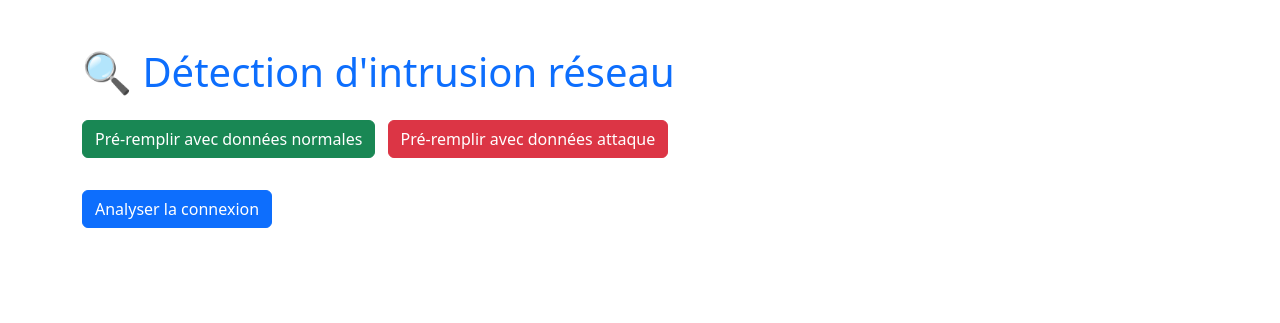
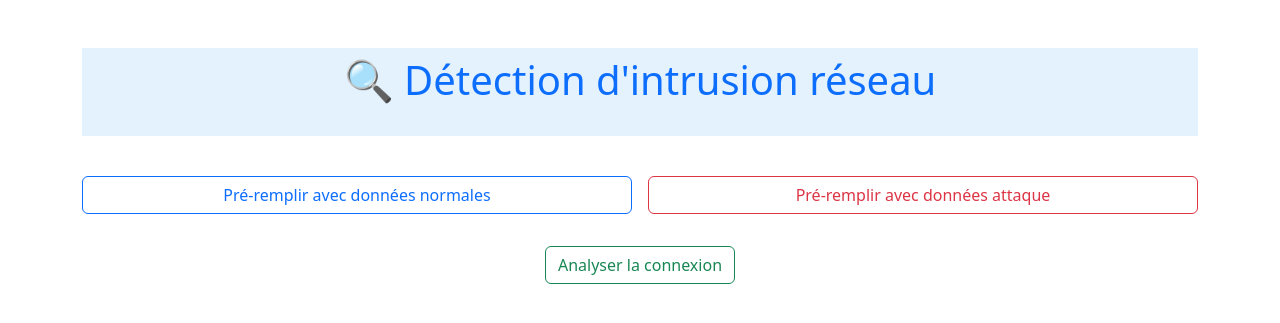
Before and after one commit to AhmedKhnissi/ML-Intrusion-Detector, a Flask app: page / in a window 1280 px wide. Shown: the top 323 px of the page. Run offline with Flask 3, Linux system fonts and the light colour scheme; parts of the project's set-up code (start-up, migrations or seed data) failed here and were passed over.

Commit message:
Front edits

```diff
--- a/templates/index.html
+++ b/templates/index.html
@@ -1,22 +1,33 @@
-<!-- templates/index.html -->
-
 <!DOCTYPE html>
 <html lang="fr">
 <head>
   <meta charset="UTF-8">
   <meta name="viewport" content="width=device-width, initial-scale=1">
   <title>Détecteur d'intrusion</title>
-    <link href="https://cdn.jsdelivr.net/npm/bootstrap@5.2.3/dist/css/bootstrap.min.css" rel="stylesheet" integrity="sha384-rbsA2VBKQhggwzxH7pPCaAqO46MgnOM80zW1RWuH61DGLwZJEdK2Kadq2F9CUG65" crossorigin="anonymous">
+  <link href="https://cdn.jsdelivr.net/npm/bootstrap@5.2.3/dist/css/bootstrap.min.css" rel="stylesheet">
 </head>
+
 <body class="container mt-5">
-    <h1 class="mb-4 text-primary">🔍 Détection d'intrusion réseau</h1>
-<form method="POST" class="row g-3">
-    <div class="mb-3">
-        <button name="action" value="normal" class="btn btn-success me-2">Pré-remplir avec données normales</button>
-        <button name="action" value="attaque" class="btn btn-danger">Pré-remplir avec données attaque</button>
+
+  <!-- Navbar centrée -->
+  <nav class="navbar d-flex justify-content-center" style="background-color: #e3f2fd;">
+    <h1 class="mb-4 text-primary text-center w-100">🔍 Détection d'intrusion réseau</h1>
+  </nav>
+
+  <!-- Boutons de pré-remplissage centrés -->
+  <form method="POST" class="row g-3 justify-content-center mt-4">
+    <div class="col-md-6 mb-3 d-flex justify-content-center">
+      <button name="action" value="normal" class="btn w-100 text-center btn-outline-primary">
+        Pré-remplir avec données normales
+      </button>
+      </div>
+      <div class="col-md-6 mb-3 d-flex justify-content-center">
+      <button name="action" value="attaque" class="btn w-100 text-center btn-outline-danger" >
+        Pré-remplir avec données attaque
+      </button>
     </div>
 
-    <form method="POST" class="row g-3">
+    <!-- Champs dynamiques -->
     {% for col in columns %}
       {% if col in values %}
         <div class="col-md-6">
@@ -26,16 +37,19 @@
       {% endif %}
     {% endfor %}
 
-        <div class="col-12">
-            <button type="submit" class="btn btn-primary">Analyser la connexion</button>
+    <!-- Bouton de soumission -->
+    <div class="col-12 text-center">
+      <button type="submit" class="btn btn-outline-success">Analyser la connexion</button>
     </div>
   </form>
 
+  <!-- Résultat -->
   {% if result %}
     <div class="alert alert-info mt-4" role="alert">
       <h4 class="alert-heading">Résultat :</h4>
       <p>{{ result }}</p>
     </div>
   {% endif %}
+
 </body>
 </html>
```
Lines whose indentation alone changed are shown as unchanged.
